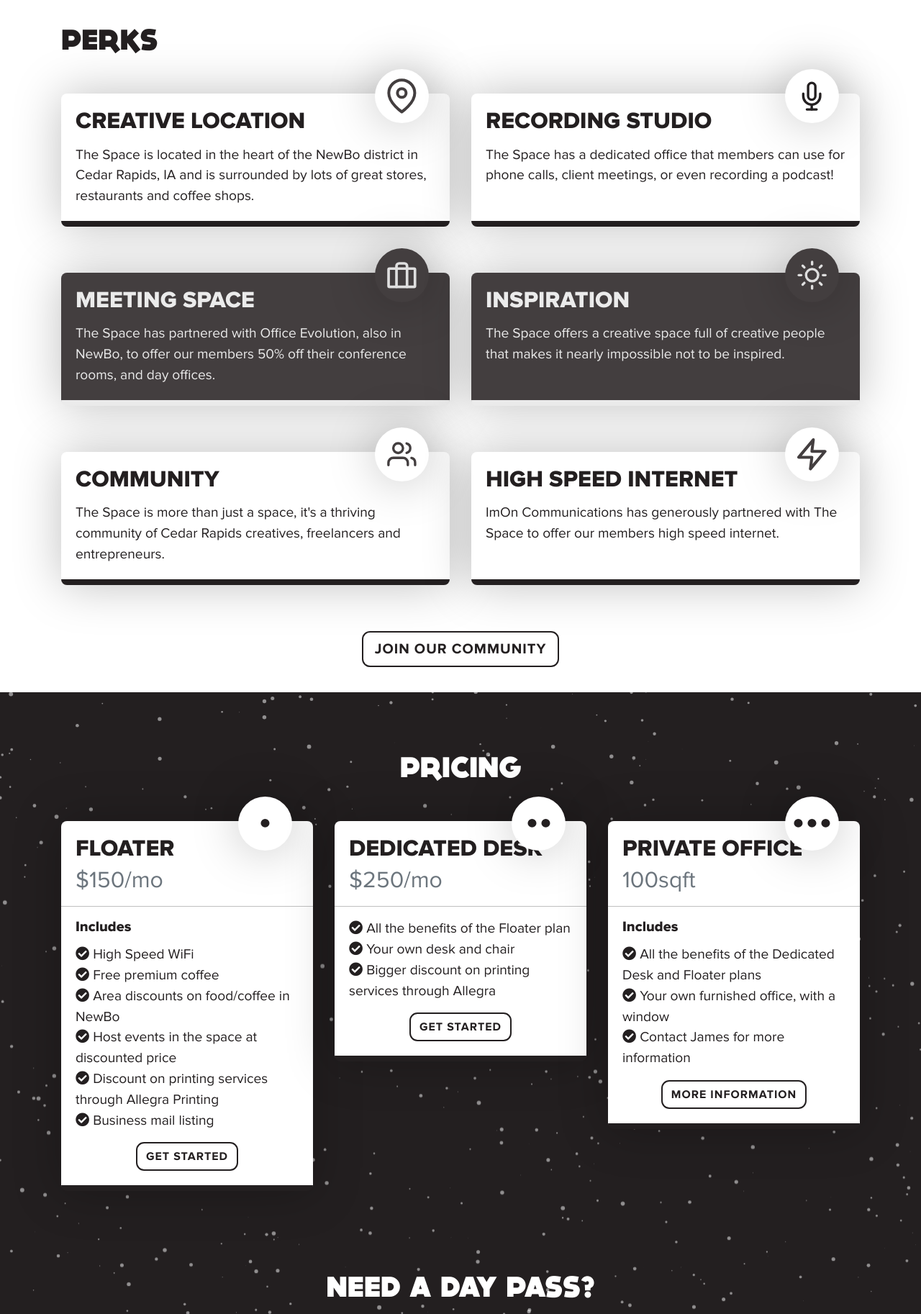
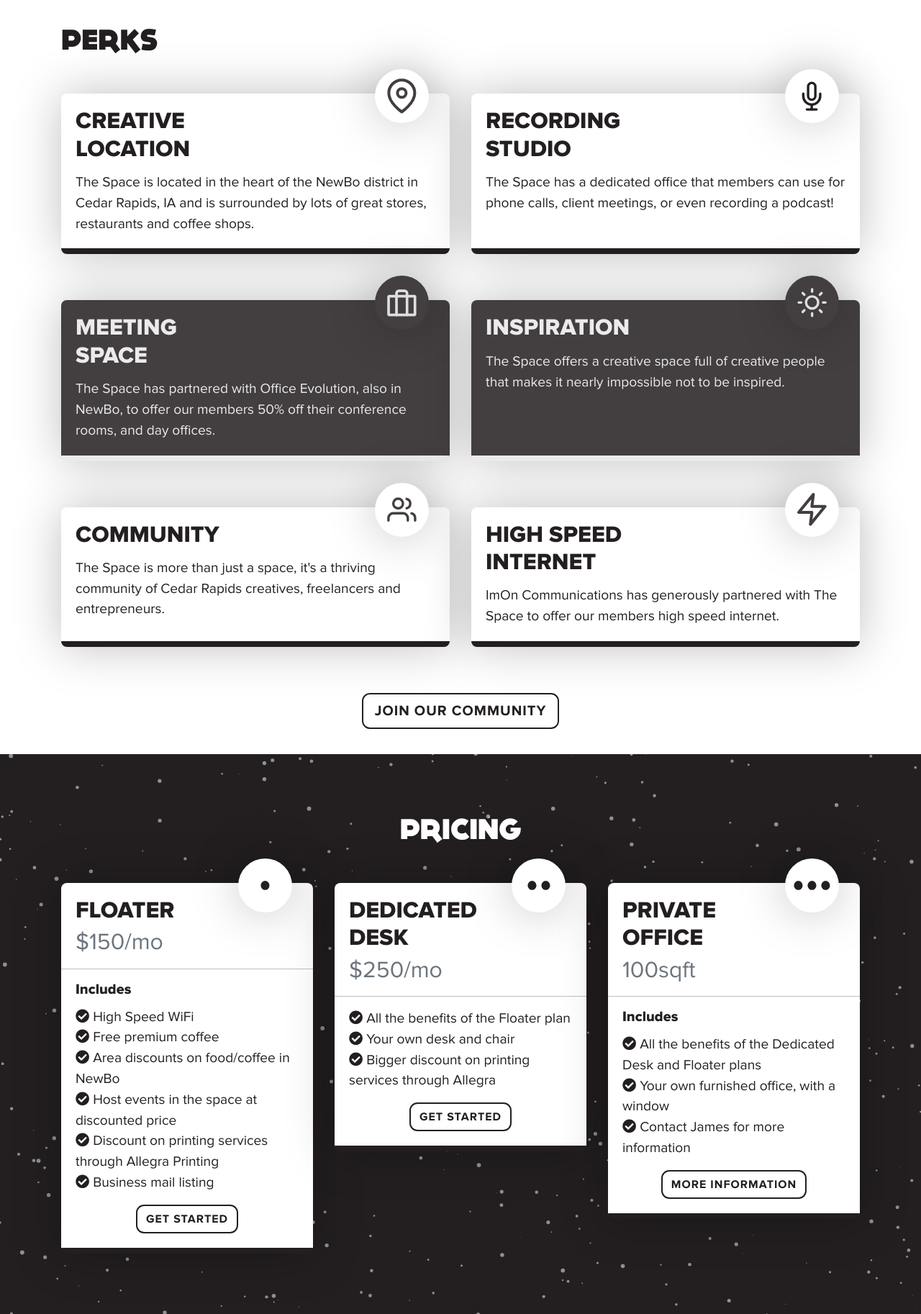
Before and after one commit to welbinator/thespace, a PHP site: page / in a window 1280 px wide. Shown: the part 775-2601 px from the top of the page at 72% size. Run offline with PHP 8.4, Linux system fonts and the light colour scheme.

Commit message:
update spacing for text

```diff
--- a/assets/css/styles.css
+++ b/assets/css/styles.css
@@ -212,6 +212,8 @@ p {
 
 .card-title {
 	font-weight: 800;
+	max-width: 220px;
+	word-break: break-word;
 }
 
 .section.dark {
```
